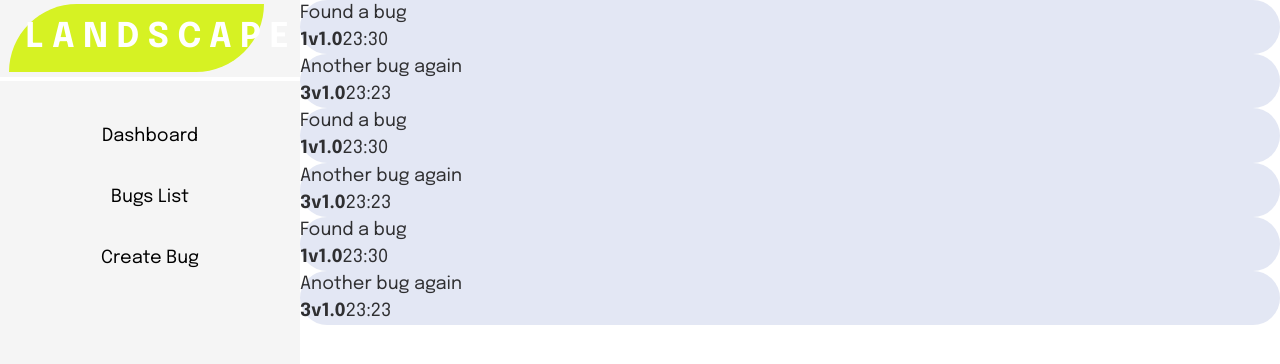
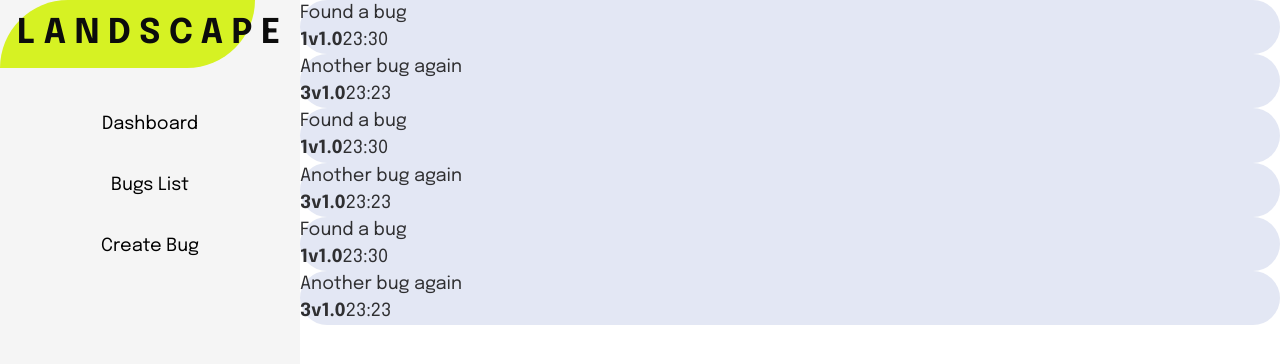
Before and after one commit to badeyesightcat/bug-tracker-react, a React (Vite) app in the folder frontend/: page / in a window 1280 px wide. Both pictures are taken after typing "Sample", "Sample123" into the empty fields and a click on the button "Sign In". Shown: the top 364 px of the page. Built offline with nearby package versions, Linux system fonts and the light colour scheme.

Commit message:
Remove unnecessary class inside the logo in sidebar

```diff
--- a/frontend/src/Views/Sidebar/sidebar.jsx
+++ b/frontend/src/Views/Sidebar/sidebar.jsx
@@ -15,8 +15,8 @@ export default () => {
 
   return (
     <aside className='sidebar flex flex-col'>
-      <Link to='/' className='has-brandname'>
-        <h1 className='brandname small dark' title='Go Home'>
+      <Link to='/'>
+        <h1 className='brandname small' title='Go Home'>
           landscape
         </h1>
       </Link>
```
